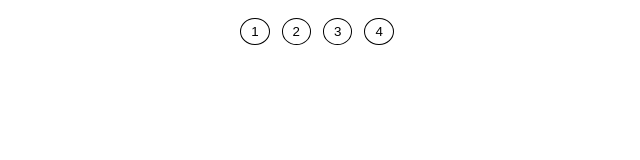
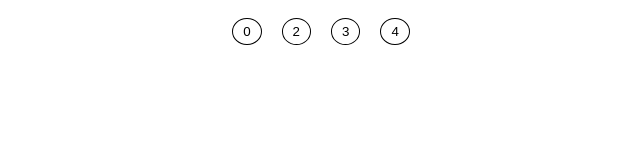
Before and after one commit to QuaidCodes/quaidtahir_net, a React (Create React App) app: page / in a window 1280 px wide. Shown: the top 160 px of the page, without its empty margins (329-969 px from the left). Built offline with nearby package versions, Linux system fonts and the light colour scheme.

Commit message:
learning git

```diff
--- a/src/components/LandingPageDirectory/FeaturesSlideShowDirectory/FeaturesSlideShow.css
+++ b/src/components/LandingPageDirectory/FeaturesSlideShowDirectory/FeaturesSlideShow.css
@@ -8,5 +8,5 @@
     border: 1px solid black;
     border-radius: 60%;
     padding: 5px 10px;
-    margin-left: 12px;
+    margin-left: 20px;
 }
--- a/src/components/LandingPageDirectory/FeaturesSlideShowDirectory/FeaturesSlideShow.jsx
+++ b/src/components/LandingPageDirectory/FeaturesSlideShowDirectory/FeaturesSlideShow.jsx
@@ -12,7 +12,7 @@ function FeaturesSlideShow() {
                 <img src="" alt="" />
             </div>
             <div className="slide-show-buttons">
-                <button>1</button>
+                <button>0</button>
                 <button>2</button>
                 <button>3</button>
                 <button>4</button>
```
